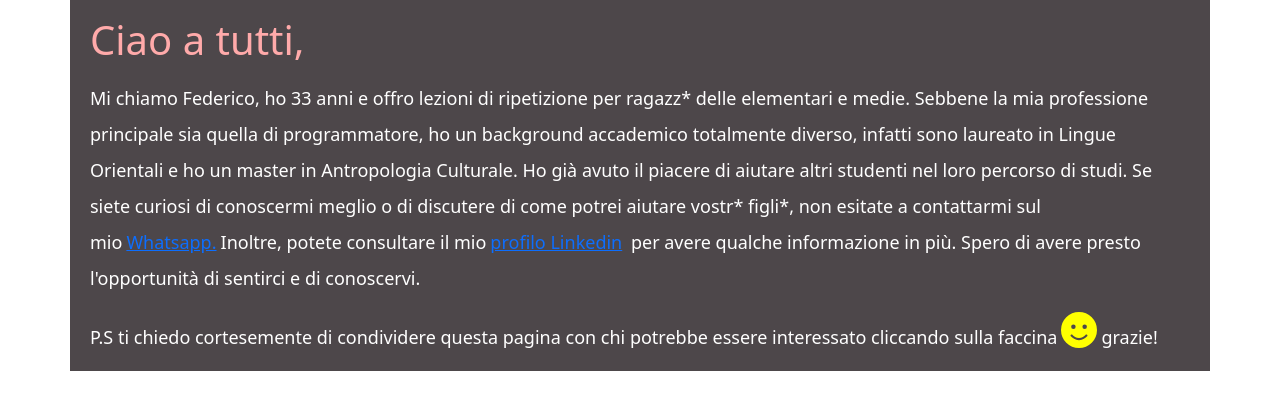
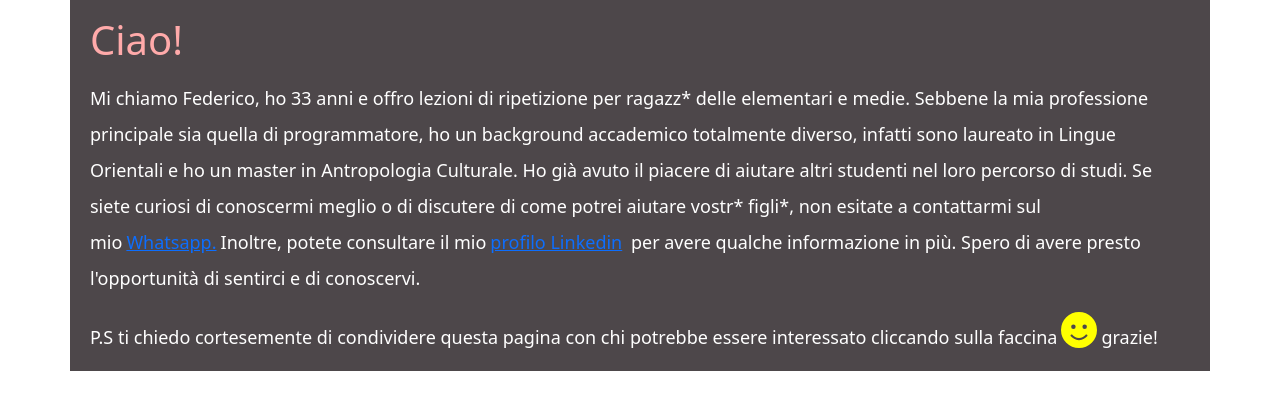
Before and after one commit to fedepaloz/teacher-portfolio, a React (Create React App) app: page / in a window 1280 px wide. Shown: the top 410 px of the page. Built offline with nearby package versions, Linux system fonts and the light colour scheme.

Commit message:
h1 change

```diff
--- a/src/App.js
+++ b/src/App.js
@@ -10,7 +10,7 @@ function App() {
       <Container fluid className="container">
         <Row>
           <Col>
-            <h1 className="title text-left px-2 my-3">Ciao a tutti,</h1>
+            <h1 className="title text-left px-2 my-3">Ciao!</h1>
             <p className="text-left px-2">
               Mi chiamo Federico, ho 33 anni e offro lezioni di ripetizione per
               ragazz* delle elementari e medie. Sebbene la mia professione
```
